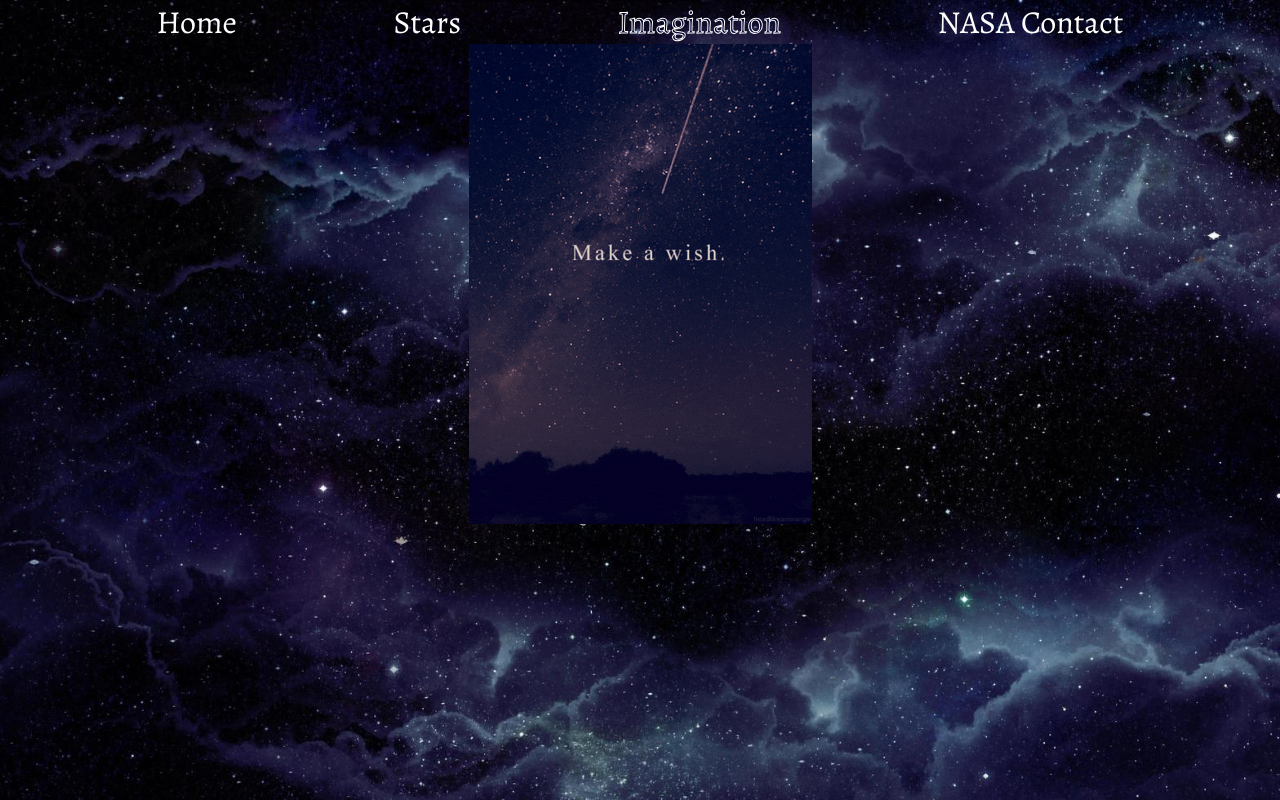
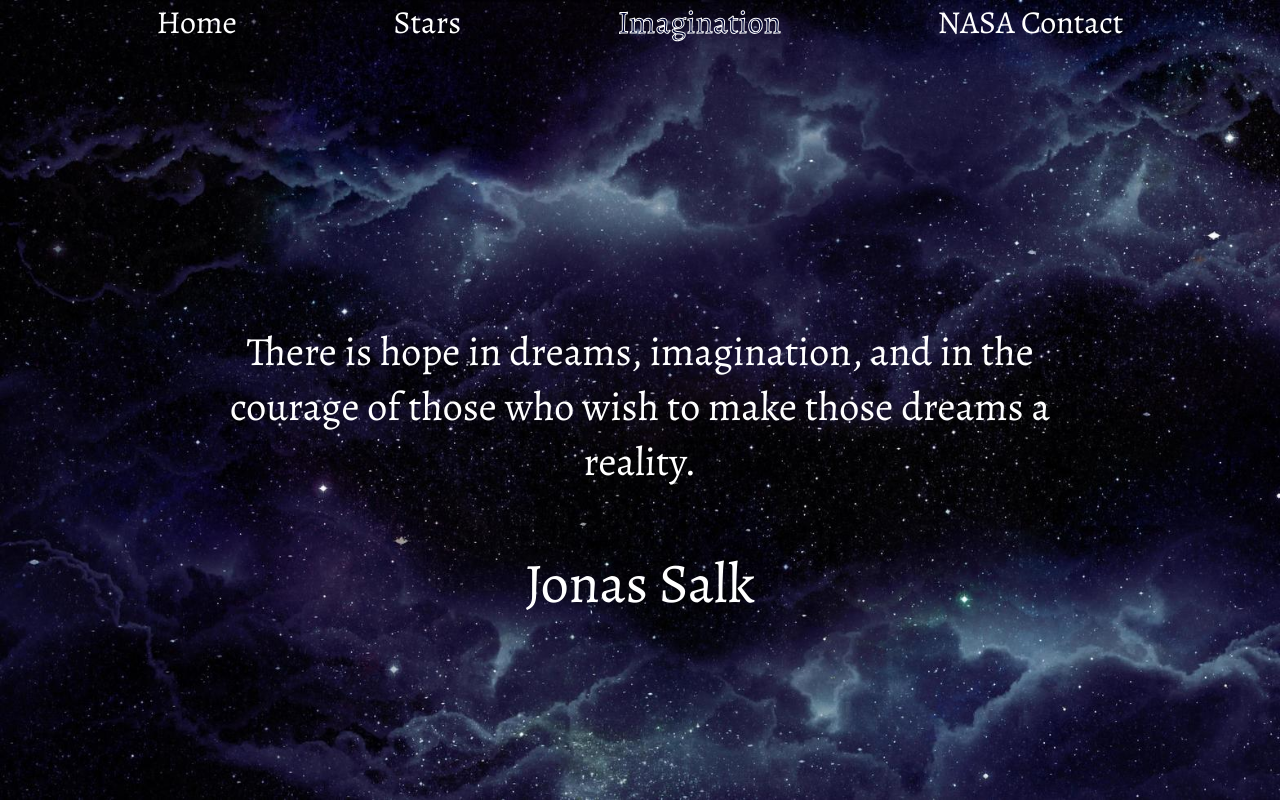
Before and after one commit to smgraywood/A_Week_in_the_Stars, a React (Create React App) app: page /imagination in a window 1280 px wide. Built offline with nearby package versions, Linux system fonts and the light colour scheme; no server answers; a web font is replaced by a local one.

Commit message:
add quotes list and import it to Imagination page. Update to readme to reflect this change.

```diff
--- a/src/Components/QuoteInfo/QuoteInfo.js
+++ /dev/null
@@ -1,51 +0,0 @@
-import { useEffect, useState } from "react";
-import axios from "axios";
-import shootingstar from "../../Images/shooting-star.gif"
-import "./QuoteInfo.css"
-
-function QuoteInfo() {
-	const [quote, setQuote] = useState([]);
-	const [loading, setLoading] = useState(false);
-
-	const options = {
-		method: "GET",
-		url: "https://api.api-ninjas.com/v1/quotes?category=",
-		params: {
-			category: "imagination",
-			limit: "1",
-		},
-		headers: {
-			"X-Api-Key": "IVtQmp37gd3NE3SPDKRrLQ==79hqzLO1QtGnyTs9",
-		},
-	};
-	const apiCall = async () => {
-		try {
-			const response = await axios.request(options);
-			setQuote(response.data);
-			setLoading(!loading);
-			console.log(quote);
-		} catch (error) {
-			console.error(error);
-		}
-	};
-	useEffect(() => {
-		apiCall();
-	}, []);
-
-	return (
-		<div className="Imagination">
-			{loading ? (
-				<>
-					<div className="quote-container">
-						<p className="quote">{quote[0].quote}</p>
-						<p className="author">{quote[0].author}</p>{" "}
-					</div>
-				</>
-			) : (
-				<img src={shootingstar} className="shooting-star" alt="shooting star with text 'make a wish' denoting page is loading"></img>
-			)}
-		</div>
-	);
-}
-
-export default QuoteInfo;
--- a/src/Components/Quotes/Quotes.js
+++ b/src/Components/Quotes/Quotes.js
@@ -1,5 +1,6 @@
-function QuotesInfo() {
+import "./Quotes.css"
 
+function Quotes() {
 	const quotes = [
 		{
 			Quote: "You need imagination in order to imagine a future that doesn’t exist.",
@@ -62,7 +63,8 @@ const quotes = [
 			Author: "Mark Twain",
 		},
 		{
-        Quote: "My imagination makes me human and makes me a fool; it gives me all the world and exiles me from it.", Author: "Ursula K. Le Guin",
+			Quote: "My imagination makes me human and makes me a fool; it gives me all the world and exiles me from it.",
+			Author: "Ursula K. Le Guin",
 		},
 		{
 			Quote: "To know is nothing at all; to imagine is everything.",
@@ -154,11 +156,11 @@ const quotes = [
 		},
 		{
 			Quote: "Fortunately, somewhere between chance and mystery lies imagination, the only thing that protects our freedom, despite the fact that people keep trying to reduce it or kill it off altogether.",
-        Author: "Luis Bunuel"
+			Author: "Luis Bunuel",
 		},
 		{
 			Quote: "To regard the imagination as metaphysics is to think of it as part of life, and to think of it as part of life is to realize the extent of artifice. We live in the mind.",
-        Author: "Wallace Stevens"
+			Author: "Wallace Stevens",
 		},
 		{
 			Quote: "Perhaps imagination is not where we go to escape reality but where we go to remember it.",
@@ -174,7 +176,7 @@ const quotes = [
 		},
 		{
 			Quote: "If at first the idea is not absurd, then there is no hope for it.",
-        Author: "Albert Einstein"
+			Author: "Albert Einstein",
 		},
 		{
 			Quote: "Everything is theoretically impossible, until it is done.",
@@ -206,15 +208,18 @@ const quotes = [
 		},
 		{
 			Quote: "Science may set limits to knowledge, but should not set limits to imagination.",
-        Author: "Bertrand Russell"
+			Author: "Bertrand Russell",
+		},
+	];
+
+	const randomQuoteNo = Math.floor(Math.random() * 53);
+
+	return (
+		<div className="quote-container">
+			<p className="quote">{quotes[randomQuoteNo].Quote}</p>{" "}
+			<p className="author">{quotes[randomQuoteNo].Author}</p>
+		</div>
+	);
 }
 
-];
-return(
-    <div>
-        Hello
-    </div>
-)
-}
-
-export default QuotesInfo;
+export default Quotes;
--- a/src/Pages/Imagination/Imagination.jsx
+++ b/src/Pages/Imagination/Imagination.jsx
@@ -1,8 +1,8 @@
-import QuoteInfo from "../../Components/QuoteInfo/QuoteInfo";
+import Quotes from "../../Components/Quotes/Quotes";
 
 function Imagination() {
 
-	return <QuoteInfo />;
+	return <Quotes />;
 }
 
 export default Imagination;
```
Also changed, not shown: src/Components/Quotes/Quotes.css (renamed from src/Components/QuoteInfo/QuoteInfo.css), 1 other file (tests, documents, lock files or other folders). Lines whose indentation alone changed are shown as unchanged.
